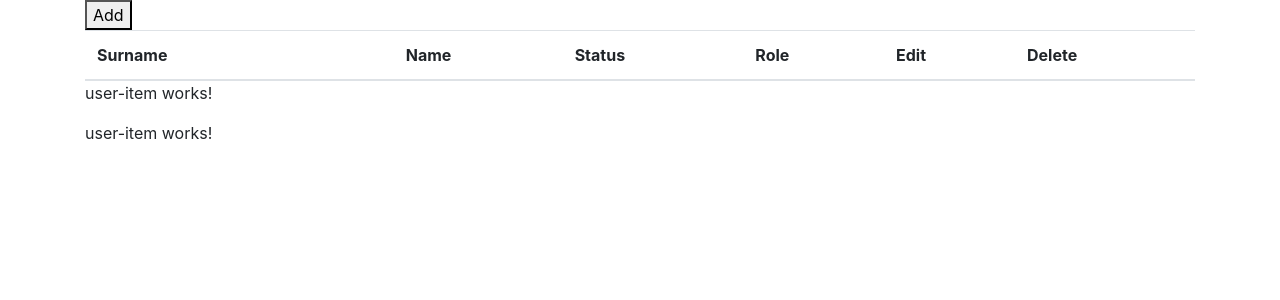
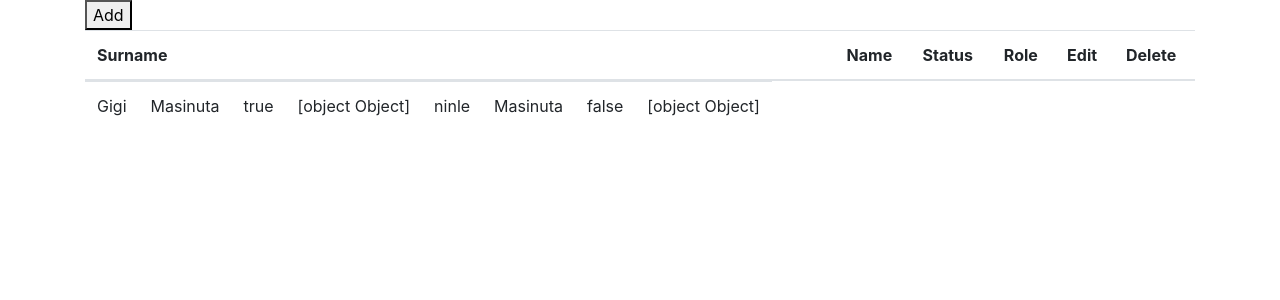
Before and after one commit to AlinaMaican/managio, an Angular app in the folder webapp/: page / in a window 1280 px wide. Shown: the top 300 px of the page. Built offline with nearby package versions, Linux system fonts and the light colour scheme.

Commit message:
add user item

```diff
--- a/webapp/src/app/users/user-item/user-item.component.html
+++ b/webapp/src/app/users/user-item/user-item.component.html
@@ -1,3 +1,6 @@
-<p>
-  user-item works!
-</p>
+<tr>
+  <td>{{user.firstName}}</td>
+  <td>{{user.lastName}}</td>
+  <td>{{user.status}}</td>
+  <td>{{user.userRole}}</td>
+</tr>
--- a/webapp/src/app/users/user-list.component.html
+++ b/webapp/src/app/users/user-list.component.html
@@ -14,8 +14,12 @@
     </tr>
     </thead>
     <tbody>
+
     <app-user-item
-      *ngFor="let user of users; let i = index">
+      *ngFor="let user of users; let i = index"
+      [user]=" user "
+      [index]="i"
+    >
     </app-user-item>
     </tbody>
   </table>
```
Also changed, not shown: webapp/src/app/users/user-item/user-item.component.ts (+7 -2 lines).
